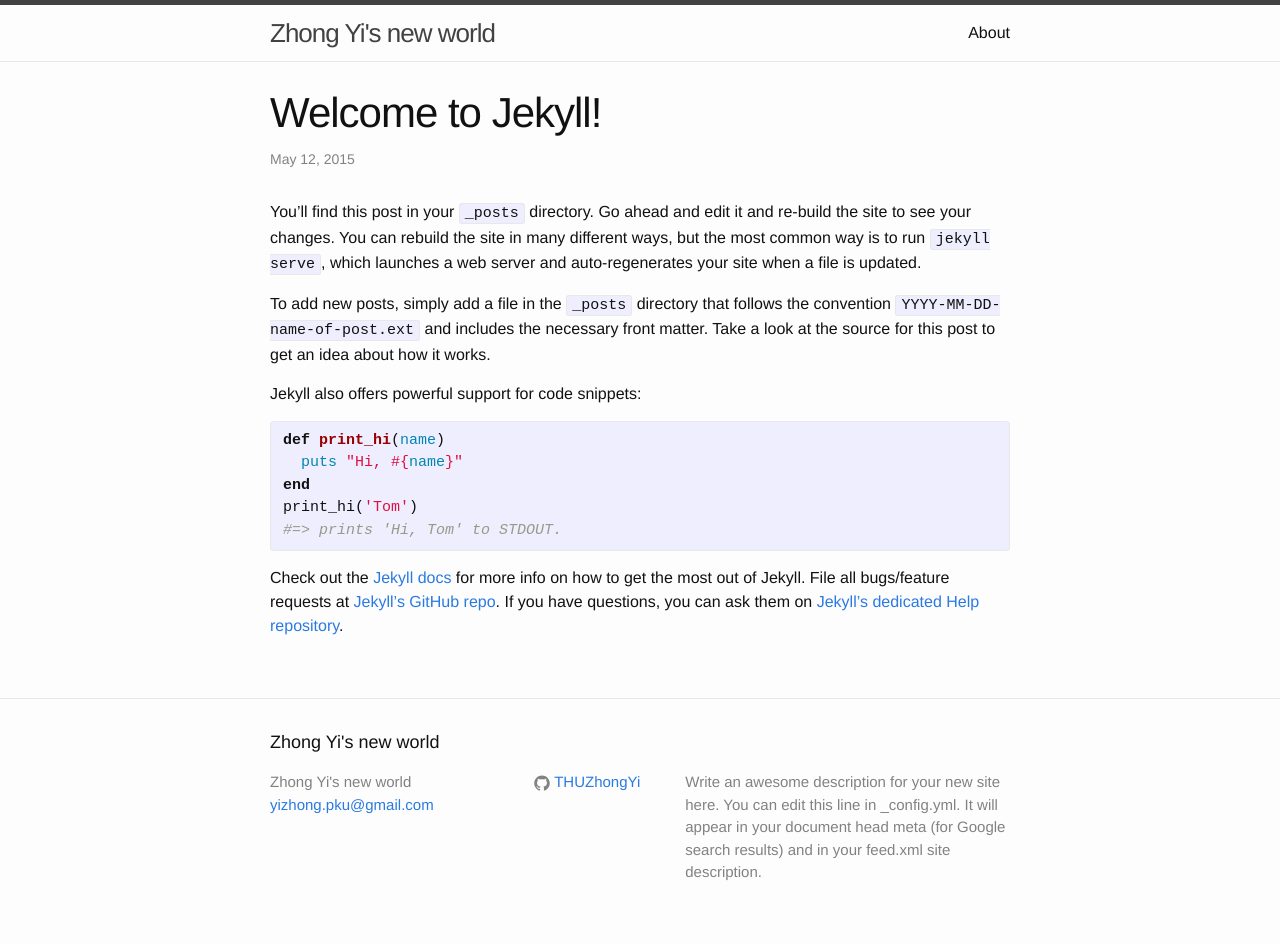
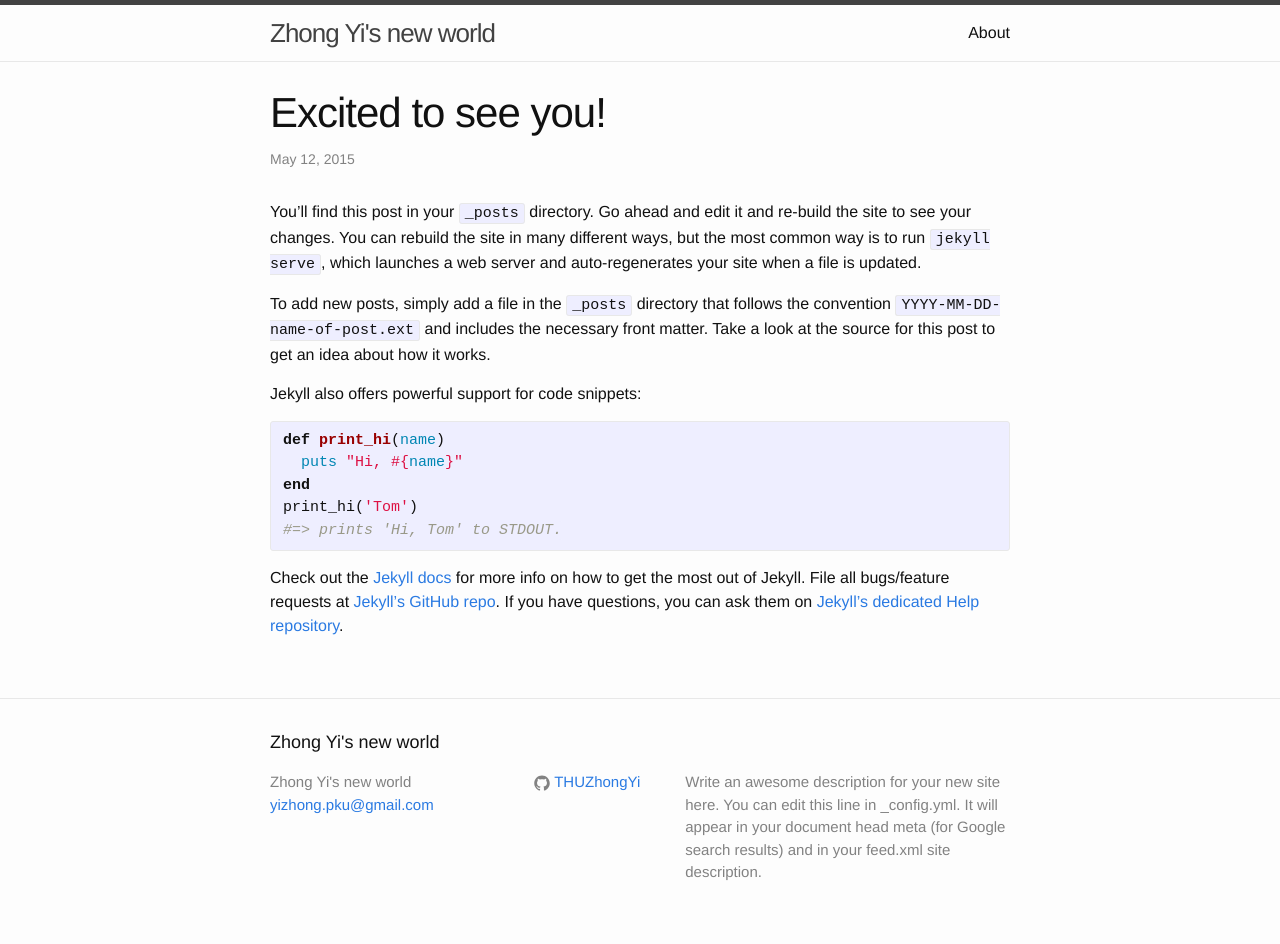
Before and after one commit to THUZhongYi/THUZhongYi.github.io, a Jekyll site: the page built from _posts/2015-05-12-welcome-to-jekyll.markdown, in a window 1280 px wide. Built offline with Jekyll 4.4.1, drawn with Linux system fonts in a browser that asks for light colours.

Commit message:
Update 2015-05-12-welcome-to-jekyll.markdown

```diff
--- a/_posts/2015-05-12-welcome-to-jekyll.markdown
+++ b/_posts/2015-05-12-welcome-to-jekyll.markdown
@@ -1,6 +1,6 @@
 ---
 layout: post
-title:  "Welcome to Jekyll!"
+title:  "Excited to see you!"
 date:   2015-05-12 09:50:26
 categories: jekyll update
 ---
```
